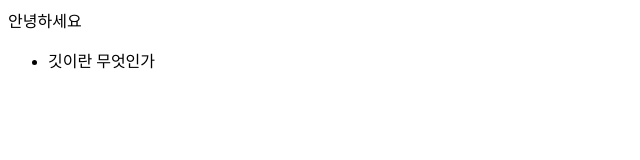
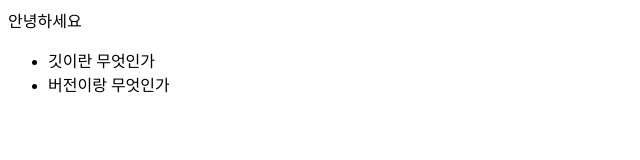
Before and after one commit to yun-74/open_git_yun, a plain HTML site: page index.html in a window 1280 px wide. Shown: the whole page, without its empty margins (0-640 px from the left). Drawn offline with Linux system fonts and the light colour scheme.

Commit message:
li-2 추가

```diff
--- a/index.html
+++ b/index.html
@@ -5,6 +5,7 @@
 안녕하세요
 	<ul>
 	 	<li>깃이란 무엇인가</li>
+		<li>버전이랑 무엇인가</li>
 	</ul>
 </body>
 </html>
```
